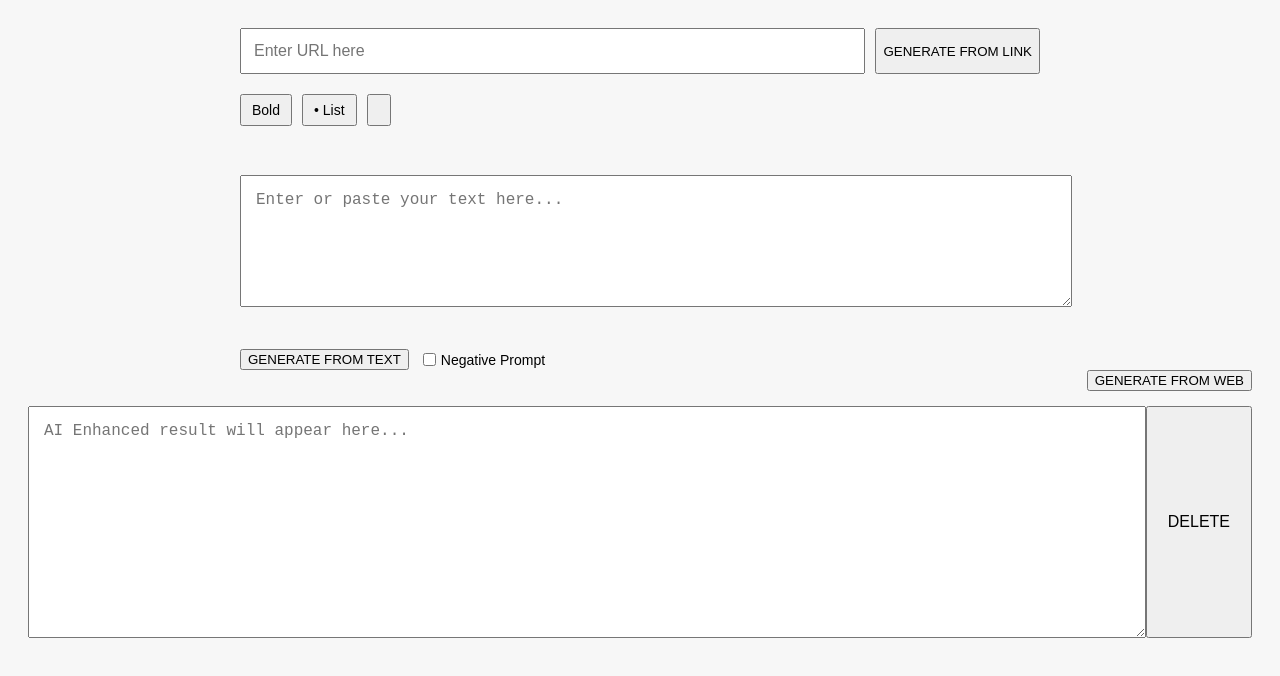
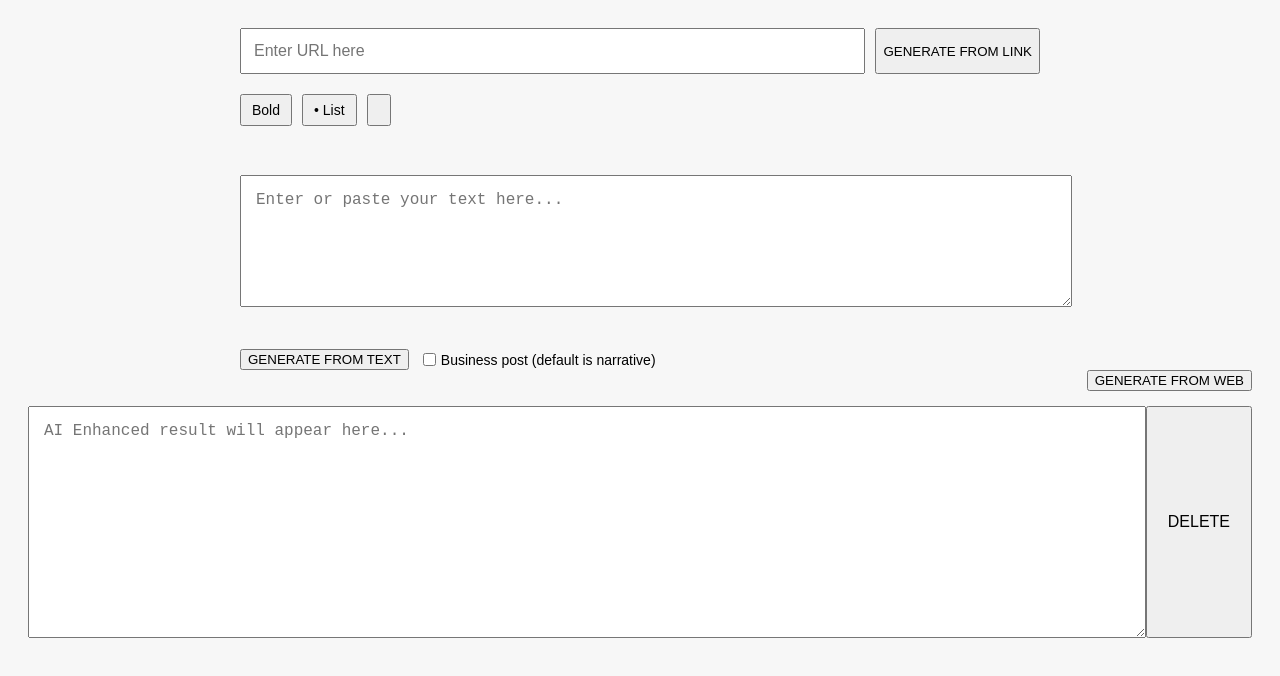
Before and after one commit to Lenar343/n8nautouploader, a plain HTML site: page index.html in a window 1280 px wide. Drawn offline with Linux system fonts and the light colour scheme.

Commit message:
Update index.html

```diff
--- a/index.html
+++ b/index.html
@@ -33,7 +33,7 @@
 
         <label style="display: flex; align-items: center; font-size: 14px;">
           <input type="checkbox" id="negativeToggle" style="margin-right: 5px;">
-          Negative Prompt
+          Business post (default is narrative)
         </label>
       </div>
     </div>
```
